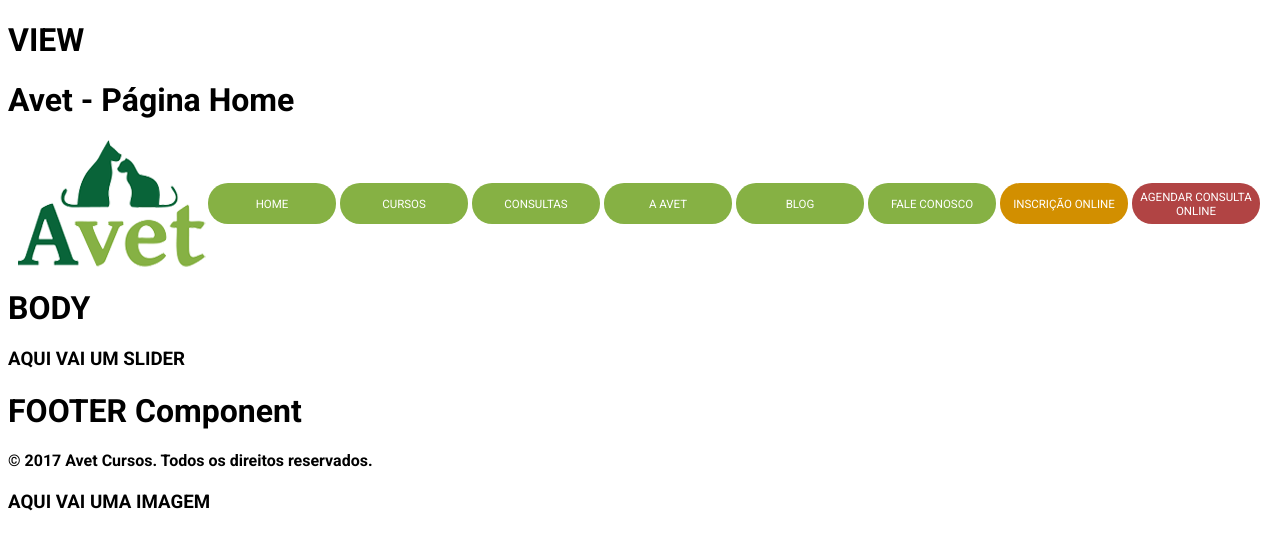
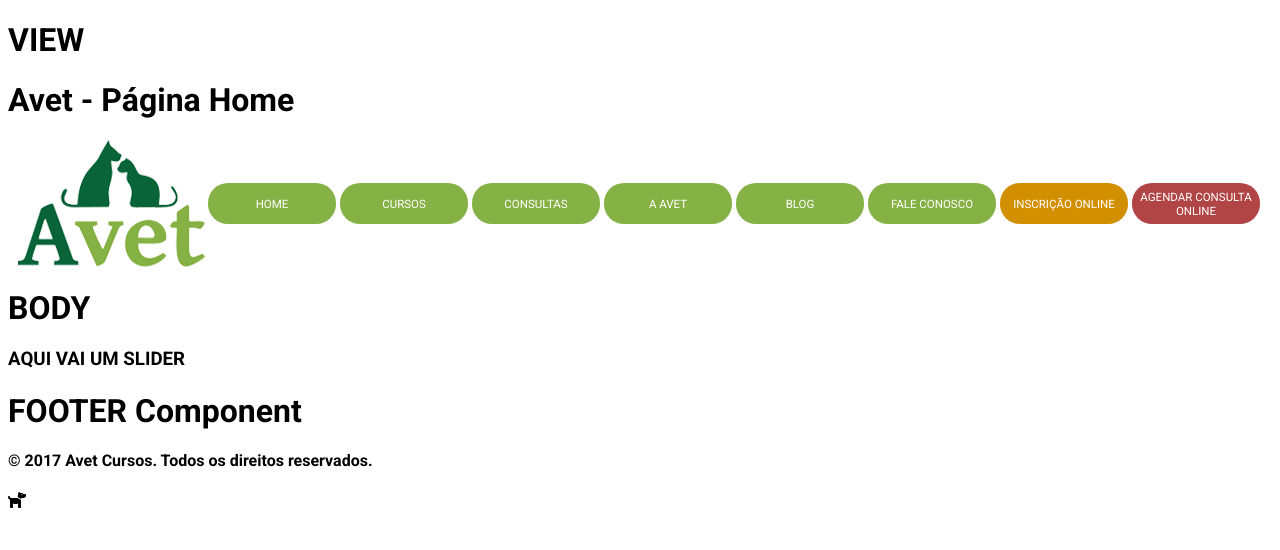
Before and after one commit to marcusviniciusmo/Avet_Cursos_Website, a React (Create React App) app in the folder frontend/: page / in a window 1280 px wide. Shown: the top 550 px of the page. Built offline with nearby package versions, Linux system fonts and the light colour scheme.

Commit message:
Added pet icon in Footer component using Font Awesome

```diff
--- a/frontend/src/components/Footer/index.tsx
+++ b/frontend/src/components/Footer/index.tsx
@@ -1,9 +1,12 @@
+import { FontAwesomeIcon } from '@fortawesome/react-fontawesome';
+import { faDog } from '@fortawesome/free-solid-svg-icons';
+
 function Footer() {
   return (
     <>
       <h1>FOOTER Component</h1>
       <h4>&copy; 2017 Avet Cursos. Todos os direitos reservados.</h4>
-      <h3>AQUI VAI UMA IMAGEM</h3>
+      <FontAwesomeIcon icon={faDog} />
     </>
   );
 };
```
